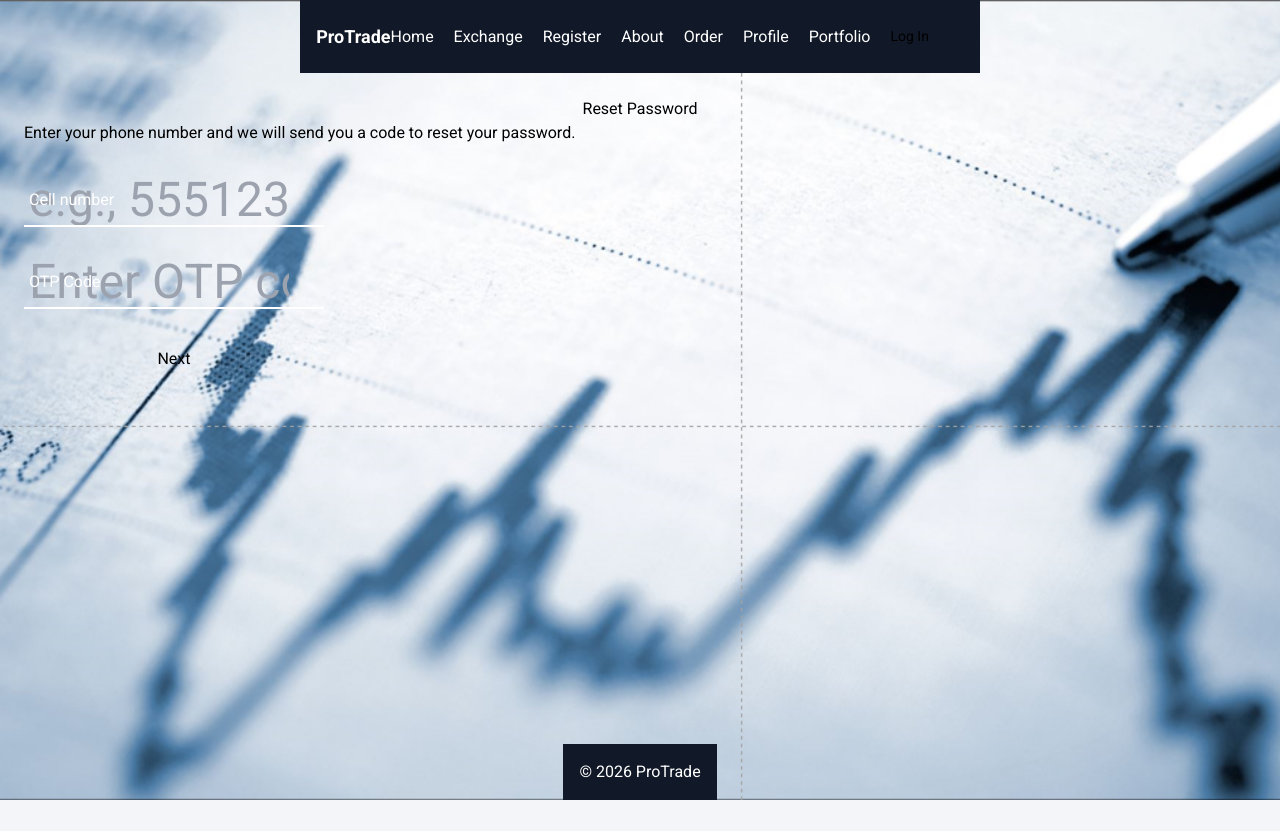
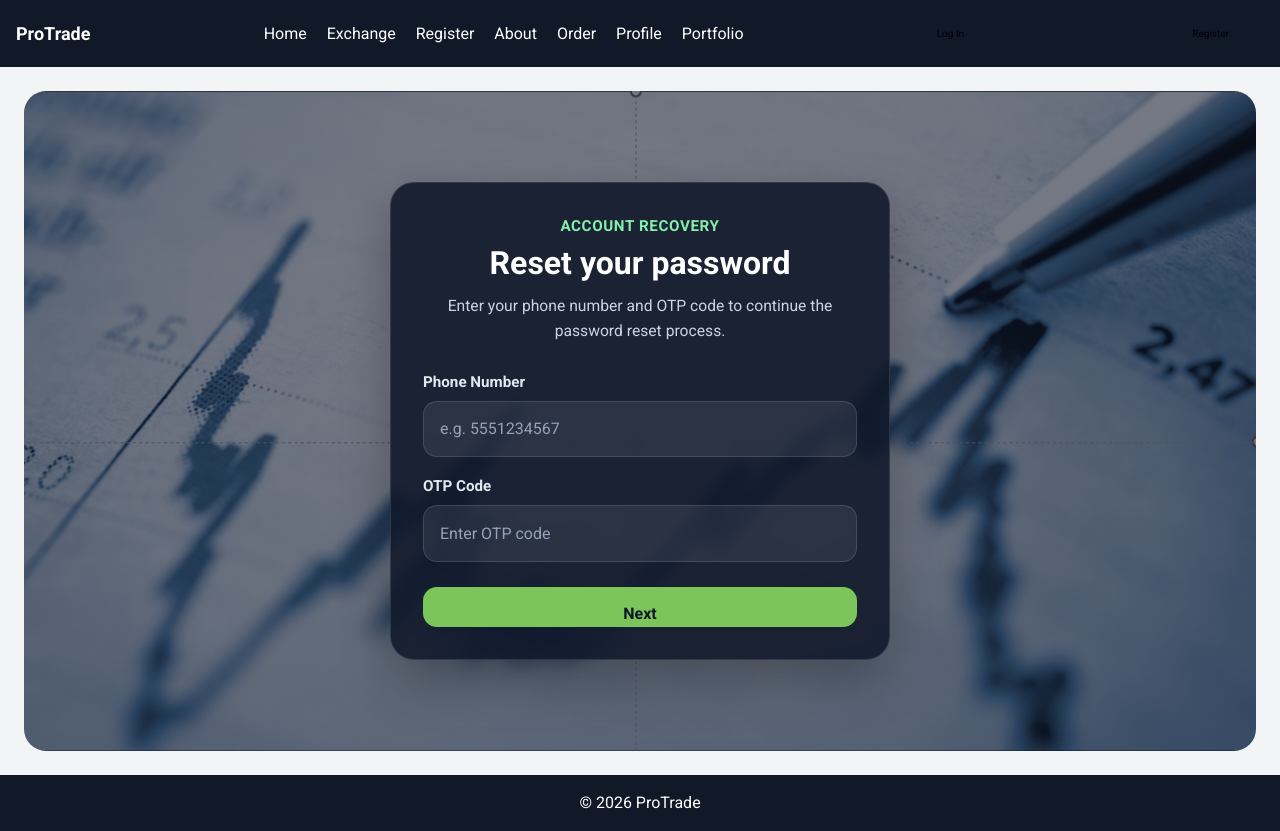
Before and after one commit to aryauprale/ProTrade, a Flask app: page /reset in a window 1280 px wide. Before the commit the page ends 800 px from the top, so only its background shows below. Run offline with Flask 3, Linux system fonts and the light colour scheme; some libraries are stand-ins or nearby versions.

Commit message:
fixed login, logout, admin/ user, register functions

```diff
--- a/app.py
+++ b/app.py
@@ -1,10 +1,10 @@
-from flask import Flask, render_template, request, redirect, url_for, flash
+from flask import Flask, render_template, request, redirect, url_for, flash, session
 from werkzeug.security import generate_password_hash, check_password_hash
 import sqlite3
 import re
 
 app = Flask(__name__)
-app.secret_key = "dev"  # change later
+app.secret_key = "supersecretkey"  # change later
 
 
 def get_db():
@@ -74,7 +74,17 @@ def login():
         return redirect(url_for("login"))
 
     flash("Login successful!", "success")
+
+    session["username"] = user["username"]
+    session["user_id"] = user["id"]
+
     return redirect(url_for("home"))
+
+@app.route("/logout")
+def logout():
+    session.clear()              # remember for remove all session data
+    flash("You have been logged out.", "success")
+    return redirect(url_for("login"))
 
 @app.route("/reset", methods=["GET", "POST"])
 def reset():
--- /dev/null
+++ b/static/reset.css
@@ -0,0 +1,125 @@
+.reset-page {
+    min-height: calc(100vh - 140px);
+    display: flex;
+    align-items: center;
+    justify-content: center;
+    padding: 2rem 1rem;
+    background:
+        linear-gradient(rgba(15, 23, 42, 0.58), rgba(15, 23, 42, 0.58)),
+        url("/static/imag6.png") center/cover no-repeat;
+    border-radius: 22px;
+}
+
+.reset-card {
+    width: 100%;
+    max-width: 500px;
+    background: rgba(15, 23, 42, 0.88);
+    color: #ffffff;
+    border-radius: 24px;
+    padding: 2rem;
+    border: 1px solid rgba(255, 255, 255, 0.12);
+    box-shadow: 0 20px 50px rgba(0, 0, 0, 0.28);
+    backdrop-filter: blur(6px);
+}
+
+.reset-header {
+    text-align: center;
+    margin-bottom: 1.75rem;
+}
+
+.reset-eyebrow {
+    color: #86efac;
+    font-size: 0.95rem;
+    font-weight: 700;
+    text-transform: uppercase;
+    letter-spacing: 0.04em;
+    margin-bottom: 0.45rem;
+}
+
+.reset-header h1 {
+    font-size: 2rem;
+    line-height: 1.15;
+    font-weight: 800;
+    margin-bottom: 0.65rem;
+    color: #ffffff;
+}
+
+.reset-subtext {
+    color: #cbd5e1;
+    font-size: 0.98rem;
+    line-height: 1.6;
+}
+
+.reset-form {
+    display: flex;
+    flex-direction: column;
+    gap: 1.15rem;
+}
+
+.input-group label {
+    display: block;
+    margin-bottom: 0.45rem;
+    color: #e2e8f0;
+    font-size: 0.95rem;
+    font-weight: 600;
+}
+
+.input-wrap {
+    background: rgba(255, 255, 255, 0.08);
+    border: 1px solid rgba(255, 255, 255, 0.12);
+    border-radius: 14px;
+    padding: 0.95rem 1rem;
+    transition: border-color 0.2s ease, box-shadow 0.2s ease;
+}
+
+.input-wrap:focus-within {
+    border-color: #86efac;
+    box-shadow: 0 0 0 3px rgba(134, 239, 172, 0.14);
+}
+
+.input-wrap input {
+    width: 100%;
+    border: none;
+    outline: none;
+    background: transparent;
+    color: #ffffff;
+    font-size: 1rem;
+}
+
+.input-wrap input::placeholder {
+    color: #94a3b8;
+}
+
+.reset-submit {
+    width: 100%;
+    margin-top: 0.4rem;
+    border: none;
+    border-radius: 14px;
+    padding: 0.95rem 1rem;
+    background: #7cc55b;
+    color: #0f172a;
+    font-size: 1rem;
+    font-weight: 800;
+    cursor: pointer;
+    transition: transform 0.2s ease, opacity 0.2s ease;
+}
+
+.reset-submit:hover {
+    transform: translateY(-1px);
+    opacity: 0.96;
+}
+
+@media (max-width: 640px) {
+    .reset-card {
+        padding: 1.5rem;
+        border-radius: 18px;
+    }
+
+    .reset-header h1 {
+        font-size: 1.7rem;
+    }
+
+    .reset-page {
+        padding: 1rem 0;
+    }
+}
--- a/templates/layout.html
+++ b/templates/layout.html
@@ -30,8 +30,13 @@
             <a href="/profile" class="hover:underline">Profile</a>
             <a href="/aboutus" class="hover:underline">Portfolio</a>
         </div>
-        <a href="/login" class="login-btn">Log In</a>
-
+        {% if session.get("user_id") %}
+          <span> Hi, {{ session["username"] }}</span>
+          <a href="/logout" class="login-btn">Log Out</a>
+        {% else  %}
+          <a href="/login" class="login-btn">Log In</a>
+          <a href="/register" class="login-btn">Register</a>
+        {% endif %}
     </nav>
 
 
--- a/templates/reset.html
+++ b/templates/reset.html
@@ -2,26 +2,52 @@
 {% block title %}Reset Password{% endblock %}
 
 {% block page_css %}
-<link rel="stylesheet" href="{{ url_for('static', filename='style2.css') }}">
+<link rel="stylesheet" href="{{ url_for('static', filename='reset.css') }}">
 {% endblock %}
 
 {% block content %}
-<div class="reset-box">
-  <form method="POST" action="{{ url_for('reset') }}">
-    <h2>Reset Password</h2>
-    <p>Enter your phone number and we will send you a code to reset your password.</p>
-
-    <div class="input-box">
-      <input type="tel" name="phone" placeholder="e.g., 5551234567" required>
-      <label>Cell number</label>
+<section class="reset-page">
+  <div class="reset-card">
+    <div class="reset-header">
+      <p class="reset-eyebrow">Account recovery</p>
+      <h1>Reset your password</h1>
+      <p class="reset-subtext">
+        Enter your phone number and OTP code to continue the password reset process.
+      </p>
     </div>
 
-    <div class="input-box">
-      <input type="text" name="otp" inputmode="numeric" pattern="[0-9]{4,8}" placeholder="Enter OTP code" required>
-      <label>OTP Code</label>
-    </div>
+    <form method="POST" action="{{ url_for('reset') }}" class="reset-form">
+      <div class="input-group">
+        <label for="phone">Phone Number</label>
+        <div class="input-wrap">
+          <input
+            id="phone"
+            type="tel"
+            name="phone"
+            placeholder="e.g. 5551234567"
+            required
+            autocomplete="tel"
+          >
+        </div>
+      </div>
 
-    <button type="submit" class="next-btn">Next</button>
-  </form>
-</div>
+      <div class="input-group">
+        <label for="otp">OTP Code</label>
+        <div class="input-wrap">
+          <input
+            id="otp"
+            type="text"
+            name="otp"
+            inputmode="numeric"
+            pattern="[0-9]{4,8}"
+            placeholder="Enter OTP code"
+            required
+          >
+        </div>
+      </div>
+
+      <button type="submit" class="reset-submit">Next</button>
+    </form>
+  </div>
+</section>
 {% endblock %}
```
Also changed, not shown: checkusers.py (added, +15 -0 lines), role.py (added, +13 -0 lines), sql/schema.sql (+12 -24 lines), static/login.css (+15 -0 lines), templates/login.html (+11 -0 lines), database.db.
